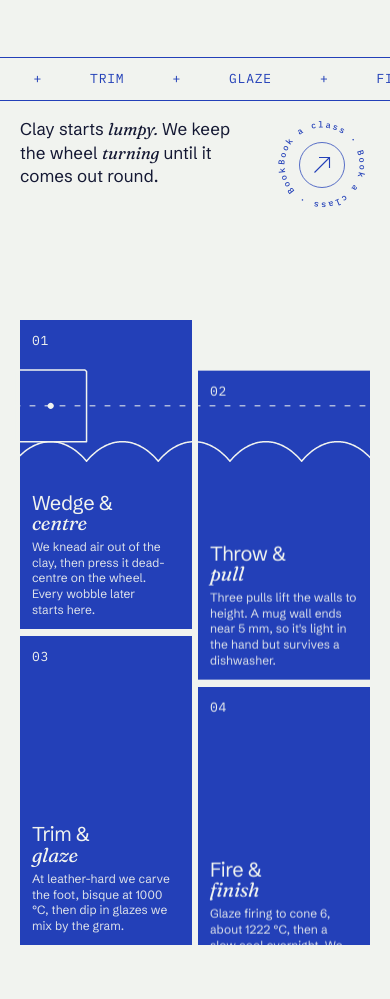
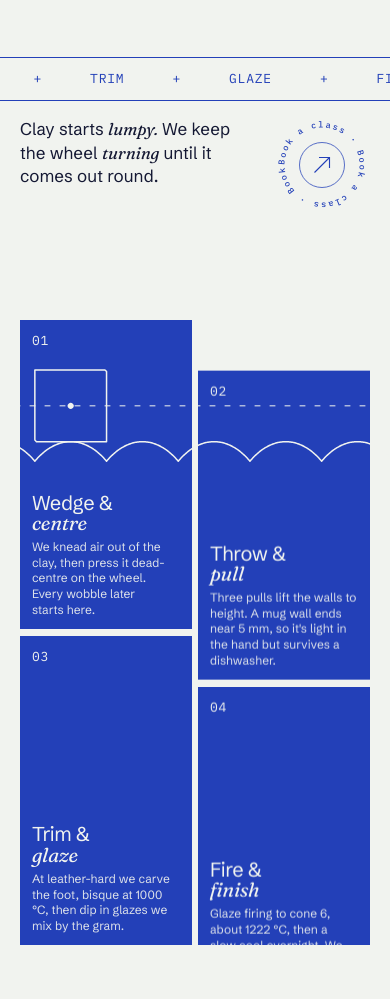
Before and after one commit to Zubair-Elliot-17/rond, a plain HTML site: page index.html in a window 390 px wide. Shown: the part 1216-2215 px from the top of the page. Drawn offline with nearby package versions, Linux system fonts and the light colour scheme.

Commit message:
Keep the rolling wheel inside the cards on mobile

```diff
--- a/index.html
+++ b/index.html
@@ -695,7 +695,9 @@ footer { padding-block: 60px 24px; }
       R = Math.min(mobile ? W * 0.13 : Math.min(W, H) * 0.12, firstH * 0.36);
       roadBase = cardTop + R * 2.4;
       scrollable = Math.max(0, outer.offsetHeight - window.innerHeight);
-      xLeft = mobile ? R : -R; xRight = W - R;
+      // The wheel is porcelain on porcelain outside the cards, so on mobile keep it inside them.
+      const sl = sticky.getBoundingClientRect().left, c0 = cards[0].getBoundingClientRect(), c1 = cards[1].getBoundingClientRect();
+      xLeft = mobile ? c0.left - sl + R : -R; xRight = mobile ? c1.right - sl - R : W - R;
       tEntry = mobile ? 0.05 : (2 * R) / (xRight - xLeft);
       update(); render(progress);
     }
```
